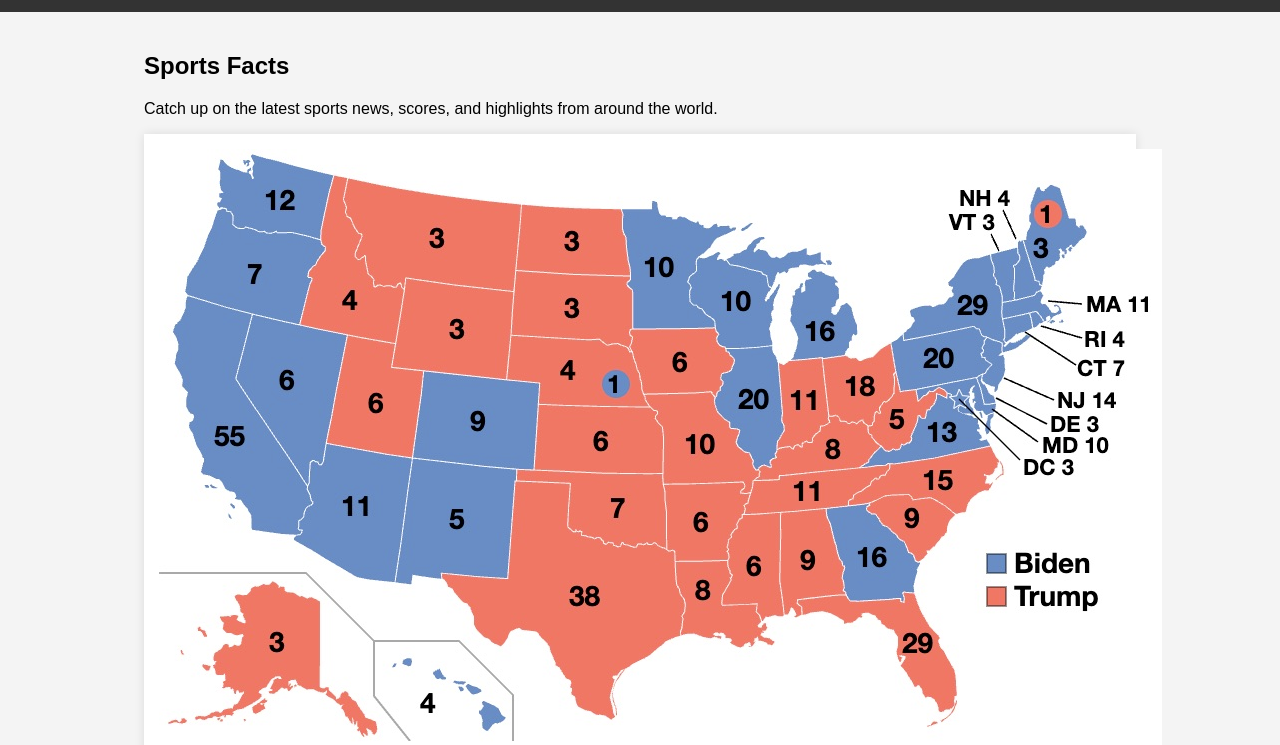
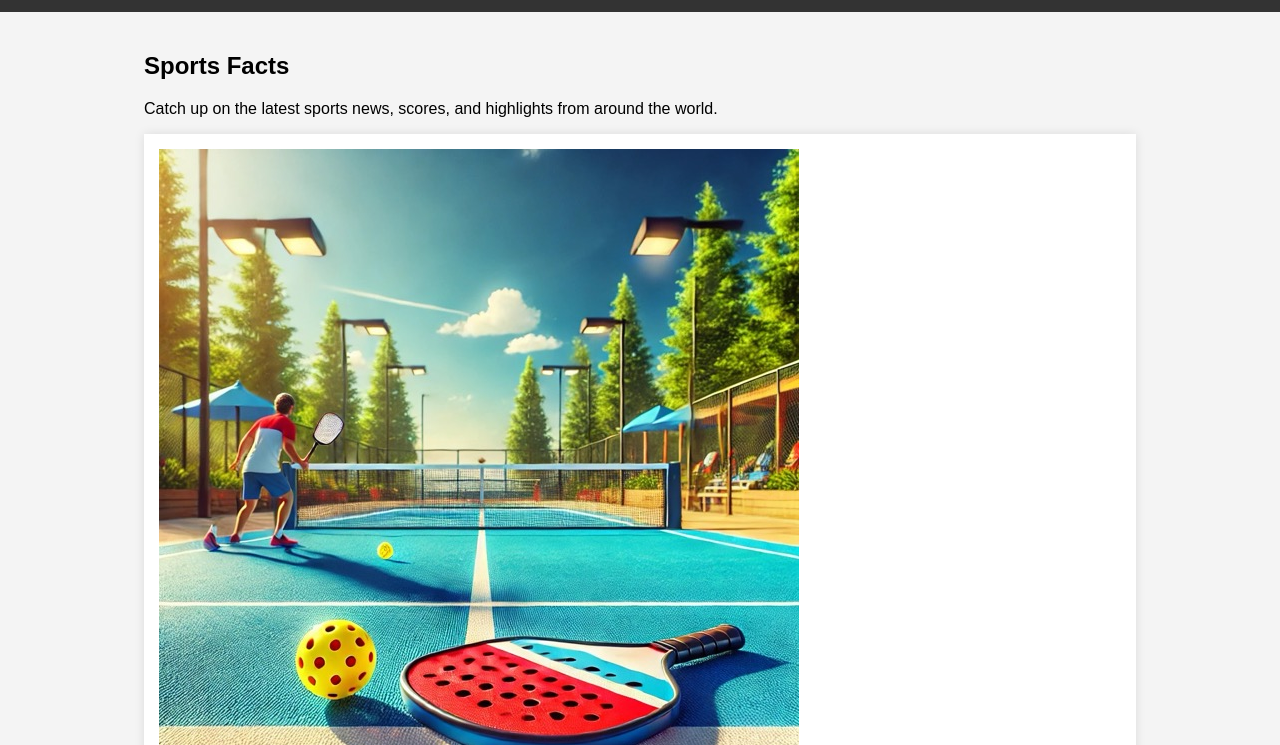
Before and after one commit to RomanCanaan/Objective-Facts-Only, a plain HTML site: page public/sports.html in a window 1280 px wide. Shown: the part 55-800 px from the top of the page. Drawn offline with Linux system fonts and the light colour scheme.

Commit message:
Update sports.html

```diff
--- a/public/sports.html
+++ b/public/sports.html
@@ -32,7 +32,7 @@
 
                 <!-- Links to individual articles -->
                 <article>
-                    <img src="../images/electoralcollege.jpeg" alt="The Electoral College.">
+                    <img src="../images/pickleball.jpeg" alt="AI depiction of a image of a pickleball scene">
                     <h3><a href="../articles/barticle1.html">Pickleball: The Fastest Growing Sport in America</a></h3>
                     <p>Brief description or excerpt of the article to give the reader an idea of the content.</p>
                 </article>
```
